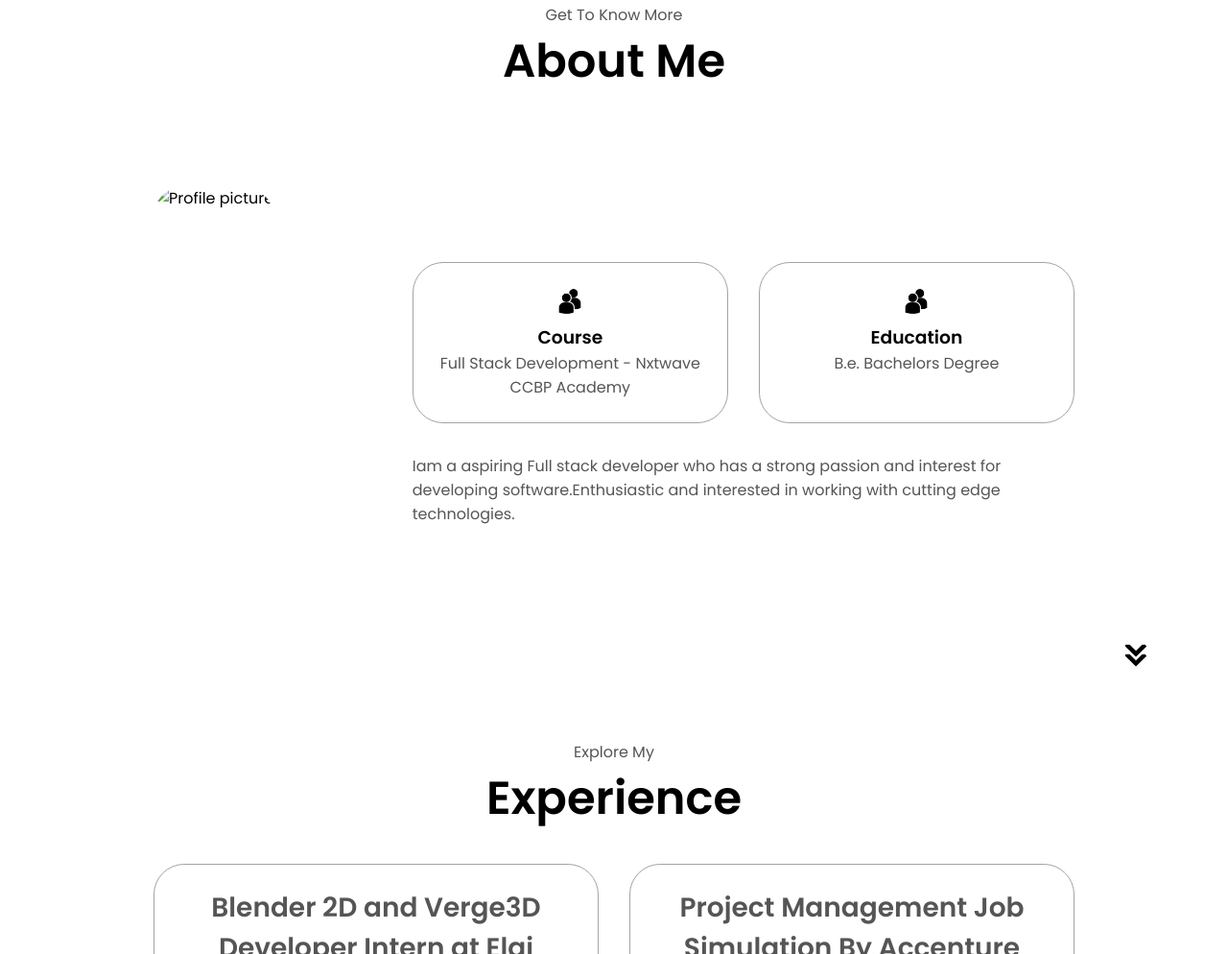
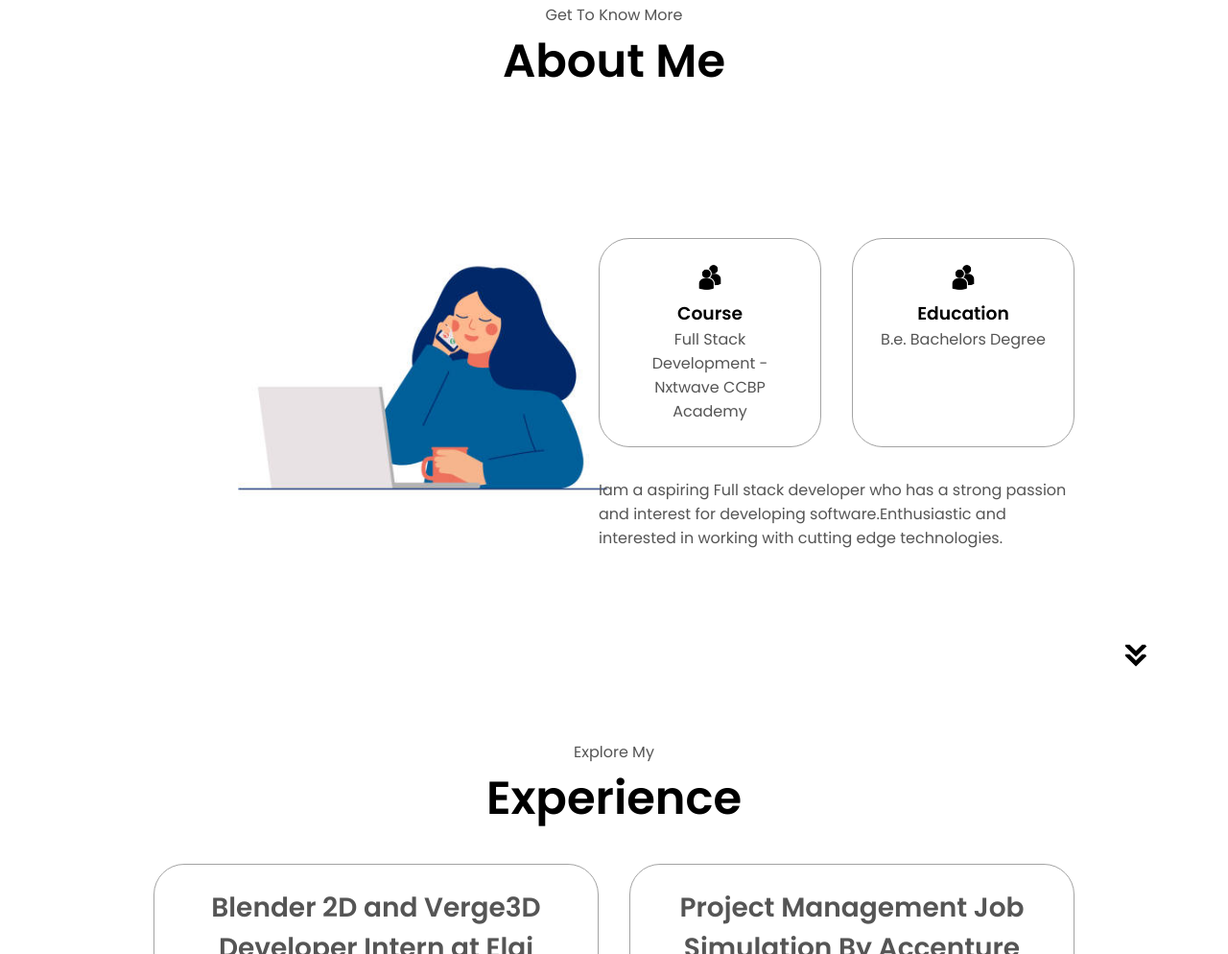
Before and after one commit to Mitrashri/MyPortfolio, a plain HTML site: page index.html in a window 1280 px wide. Shown: the part 925-1919 px from the top of the page at 96% size. Drawn offline with Linux system fonts and the light colour scheme.

Commit message:
Update index.html

```diff
--- a/index.html
+++ b/index.html
@@ -77,7 +77,7 @@
       <div class="section-container">
         <div class="section__pic-container">
           <img
-            src="./assets/about-pic.png"
+            src="./assets/about.png"
             alt="Profile picture"
             class="about-pic"
           />
```
